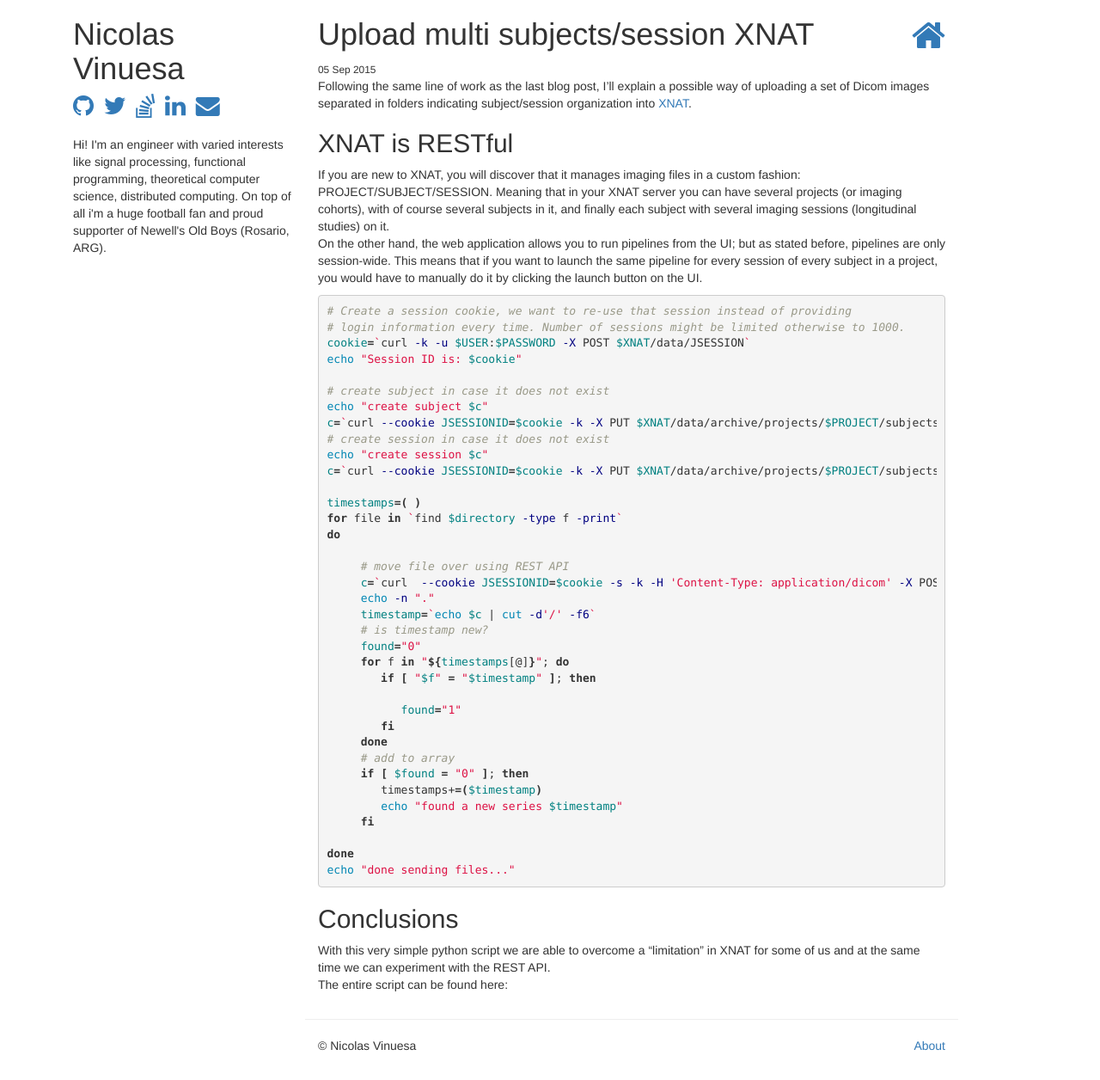
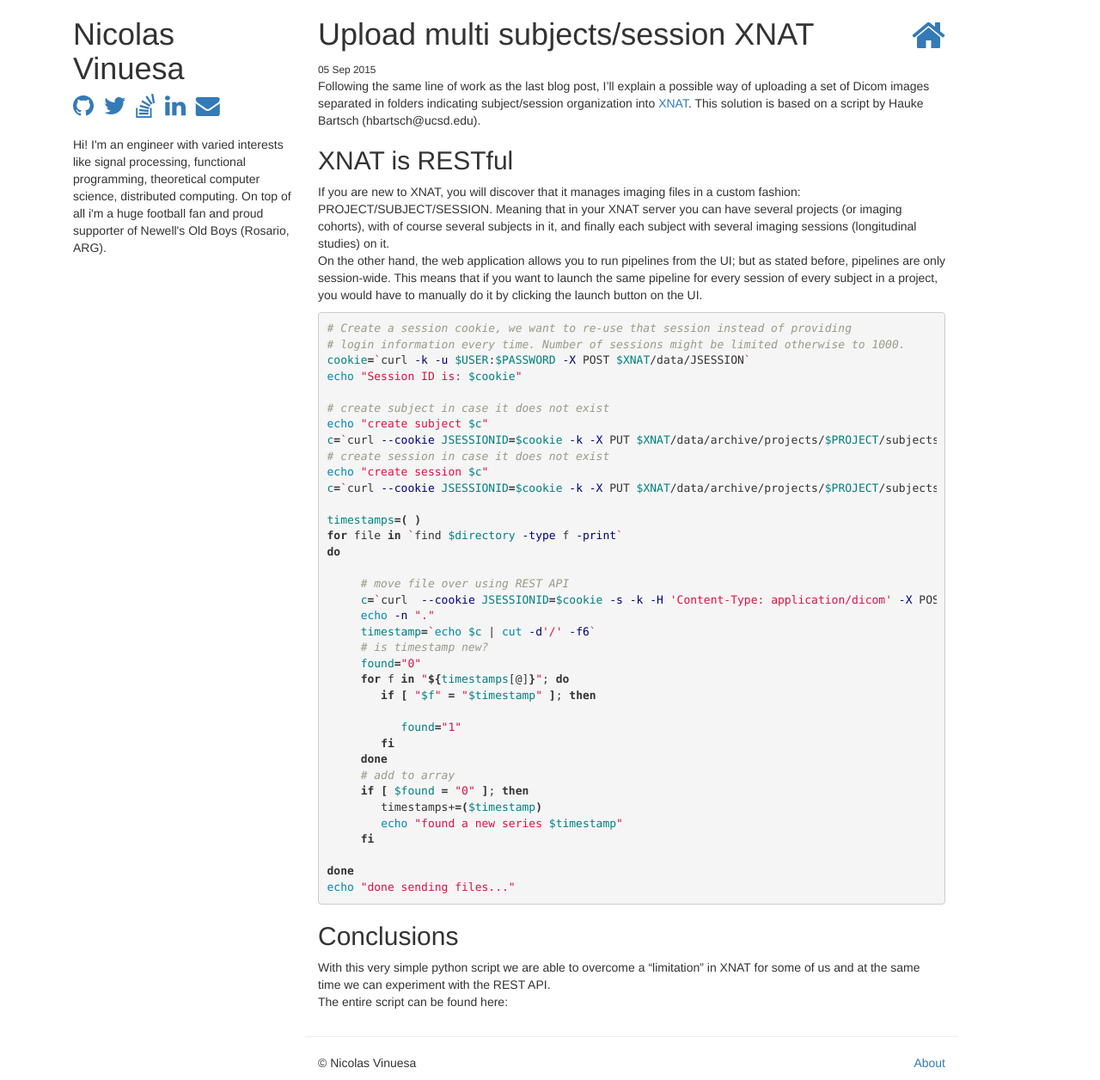
Before and after one commit to nvinuesa/nvinuesa.github.io, a Jekyll site: the page built from _posts/2015-09-05-xnat-multi-dicom-upload.markdown, in a window 1280 px wide. Shown: the whole page at 86% size. Built offline with Jekyll 4.4.1, drawn with Linux system fonts in a browser that asks for light colours; nearby versions of some CDN libraries; library files that are not in the unit come from our copies.

Commit message:
Update 2015-09-05-xnat-multi-dicom-upload.markdown

```diff
--- a/_posts/2015-09-05-xnat-multi-dicom-upload.markdown
+++ b/_posts/2015-09-05-xnat-multi-dicom-upload.markdown
@@ -5,7 +5,7 @@
 categories: blog
 ---
 
-Following the same line of work as the last blog post, I'll explain a possible way of uploading a set of Dicom images separated in folders indicating subject/session organization into [XNAT][xnat-site].
+Following the same line of work as the last blog post, I'll explain a possible way of uploading a set of Dicom images separated in folders indicating subject/session organization into [XNAT][xnat-site]. This solution is based on a script by Hauke Bartsch (hbartsch@ucsd.edu).
 
 ## XNAT is RESTful
 If you are new to XNAT, you will discover that it manages imaging files in a custom fashion: PROJECT/SUBJECT/SESSION. Meaning that in your XNAT server you can have several projects (or imaging cohorts), with of course several subjects in it, and finally each subject with several imaging sessions (longitudinal studies) on it.
```
